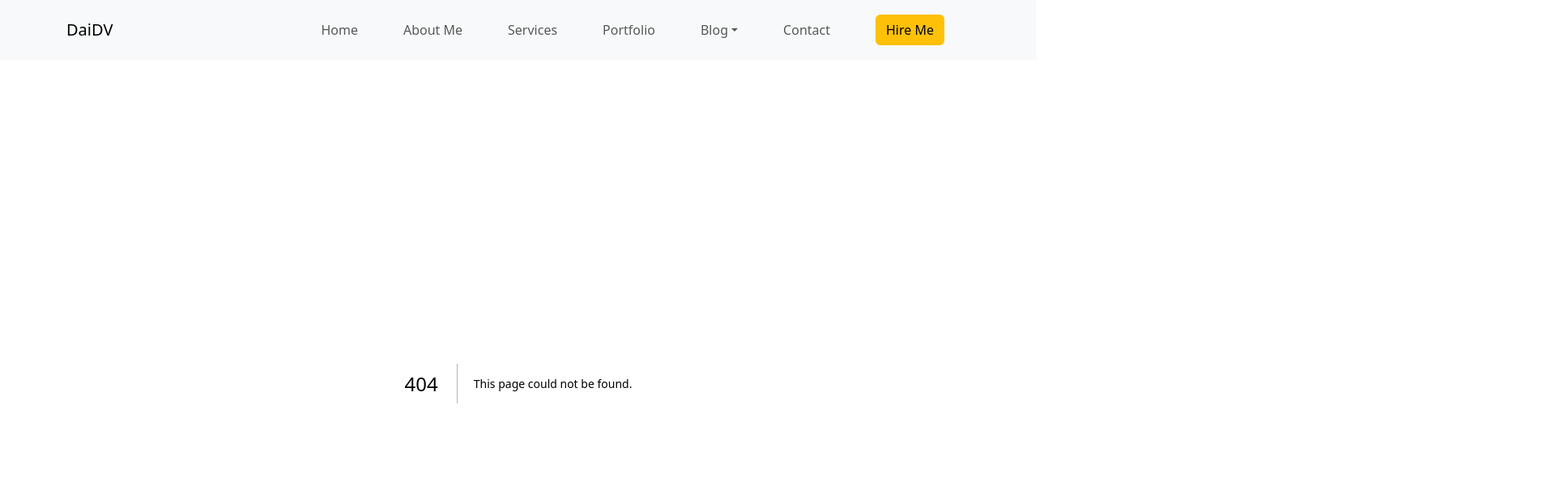
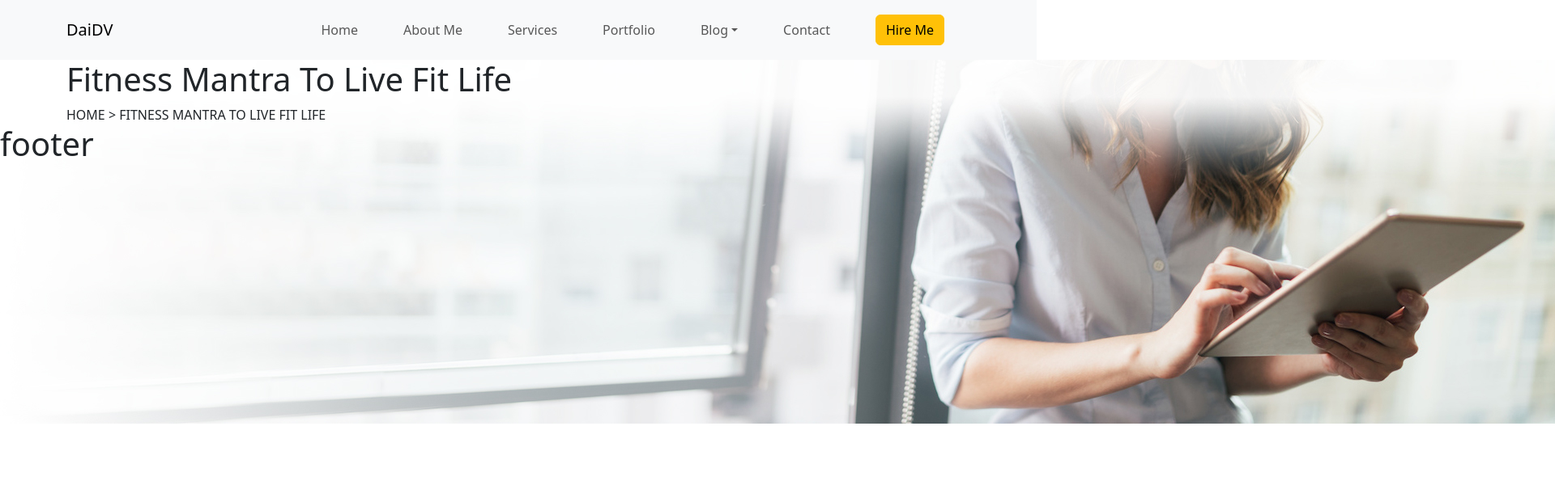
Before and after one commit to daidtech/FE_myspace, a Next.js app: page /blog in a window 1280 px wide. Before the commit this address had no page. Shown: the top 616 px of the page at 81% size, 1920 px wide, since content can reach past the window. Built offline with nearby package versions, Linux system fonts and the light colour scheme.

Commit message:
add hero image

```diff
--- /dev/null
+++ b/components/Blog/Blog.module.scss
@@ -0,0 +1,6 @@
+@import 'styles/variables.scss';
+
+
+@media (max-width: 991px) {
+
+}
--- /dev/null
+++ b/components/Blog/Blog.tsx
@@ -0,0 +1,13 @@
+import React from 'react';
+import styles from './Blog.module.scss';
+import Hero from 'components/share/Hero/Hero';
+
+function Blog() {
+  return (
+    <section>
+      <Hero />
+    </section>
+  );
+}
+
+export default Blog;
--- a/components/layouts/UserLayout.tsx
+++ b/components/layouts/UserLayout.tsx
@@ -5,7 +5,7 @@ export default function UserLayout({ children }) {
   return (
     <div>
       <UserHeader />
-        {children}
+      {children}
       <h1>footer</h1>
     </div>
   )
--- /dev/null
+++ b/components/share/Hero/Hero.module.scss
@@ -0,0 +1,14 @@
+@import 'styles/variables.scss';
+
+.wrapImage {
+  position: relative;
+  .imageHero {
+    position: absolute;
+    top: 0;
+    z-index: -1;
+  }
+}
+
+@media (max-width: 991px) {
+
+}
--- /dev/null
+++ b/components/share/Hero/Hero.tsx
@@ -0,0 +1,21 @@
+import React from 'react';
+import styles from './Hero.module.scss';
+import { Container } from 'react-bootstrap';
+
+function Hero() {
+  return (
+    <section>
+      <div className={'background-image ' + styles.wrapImage}>
+        <Container>
+          <h1>Fitness Mantra To Live Fit Life</h1>
+          <div className='breadcrumb_content'>
+            HOME {'>'}  FITNESS MANTRA TO LIVE FIT LIFE
+          </div>
+        </Container>
+        <img className={styles.imageHero} src='/images/breadcrumb_bg-RDlFJMFR.jpg' alt='hero image'/>
+      </div>
+    </section>
+  );
+}
+
+export default Hero;
--- a/components/share/users/UserHeader.tsx
+++ b/components/share/users/UserHeader.tsx
@@ -4,6 +4,7 @@ import styles from './UserHeader.module.scss';
 
 function UserHeader() {
   return (
+    <header>
       <Navbar expand="lg" className="bg-body-tertiary">
         <Container>
           <Row className='w-100'>
@@ -42,6 +43,7 @@ function UserHeader() {
           </Row>
         </Container>
       </Navbar>
+    </header>
   );
 }
 
--- /dev/null
+++ b/pages/blog.tsx
@@ -0,0 +1,8 @@
+import BlogComponent from 'components/Blog/Blog';
+export default function Blog() {
+  return (
+    <>
+      <BlogComponent />
+    </>
+  )
+}
--- a/pages/index.tsx
+++ b/pages/index.tsx
@@ -1,11 +1,10 @@
 import Head from 'next/head';
-import styles from '../styles/Home.module.css';
 
 
 // import UserHeader from '/components/UserHeader'
 export default function Home() {
   return (
-    <div className={styles.container}>
+    <div>
       {/* <UserHeader></UserHeader> */}
       <h1>Hello2</h1>
     </div>
```
Also changed, not shown: public/images/breadcrumb_bg-RDlFJMFR.jpg (added). Lines whose indentation alone changed are shown as unchanged.
